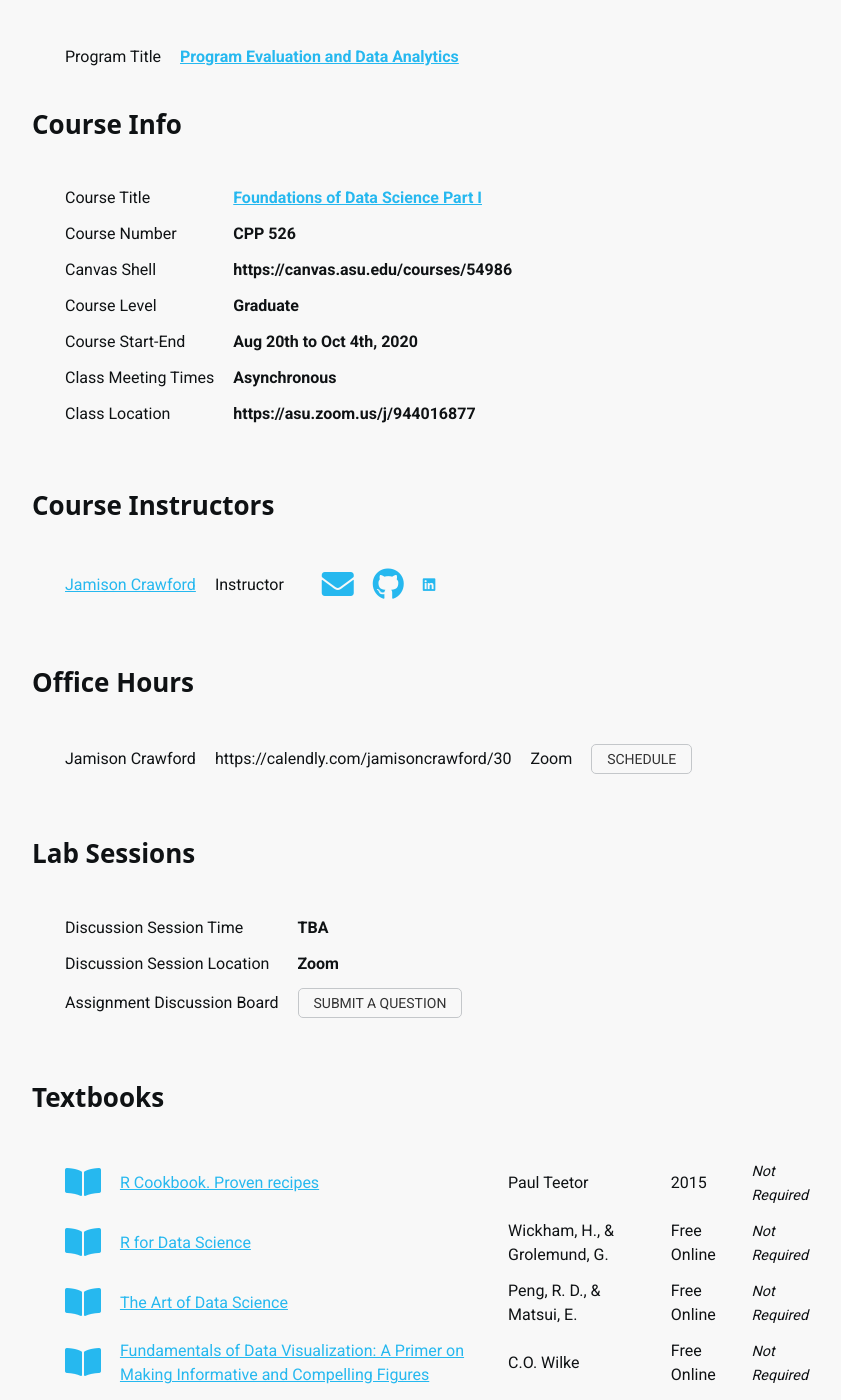
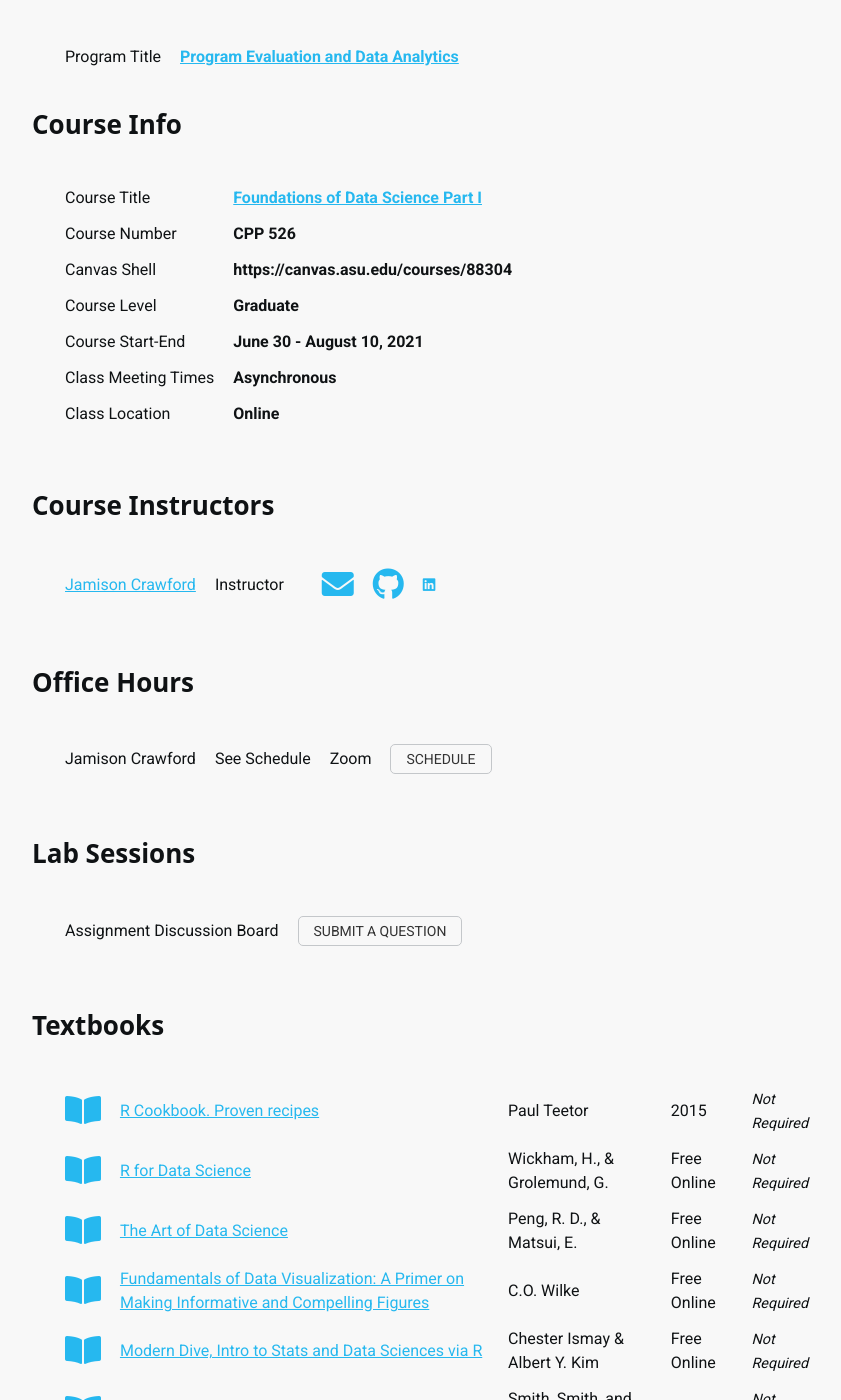
Before and after one commit to DS4PS/cpp-526-sum-2021, a Jekyll site: the page built from index.md, in a window 1280 px wide and 1400 px high, scrolled down 1100 px. Shown: the whole window, without its empty margins (208-1049 px from the left). Built offline with Jekyll 4.4.1, drawn with Linux system fonts in a browser that asks for light colours; nearby versions of some CDN libraries; a style sheet for code colours, icons or effects is not loaded.

Commit message:
date range for 2021, canvas link, calendly url

```diff
--- a/index.md
+++ b/index.md
@@ -13,14 +13,12 @@ info:
  course_title: Foundations of Data Science Part I
  course_number: CPP 526
  course_level: Graduate
- course_website: 'https://canvas.asu.edu/courses/54986'
- course_start_end_dates: Aug 20th to Oct 4th, 2020
+ course_website: 'https://canvas.asu.edu/courses/88304'
+ course_start_end_dates: June 30 - August 10, 2021
  course_prerequisites:
  class_meets_when:  Asynchronous
- class_meets_where:  'https://asu.zoom.us/j/944016877'
- review_sessions_when: TBA
- review_sessions_where: Zoom
- discussion_board_url: 'https://ds4ps.org/cpp-526-fall-2020/help/'
+ class_meets_where:  Online
+ discussion_board_url: 'https://ds4ps.org/cpp-526-sum-2021/help/'
 
 instructor:
 -  name: Jamison Crawford
@@ -32,9 +30,9 @@ instructor:
    twitter_url:
    scholar_url:
    linked_in_url: 'https://www.linkedin.com/in/jamisoncrawford/'
-   office_hours_time: 'https://calendly.com/jamisoncrawford/30'
+   office_hours_time: See Schedule
    office_hours_location: Zoom
-   office_hours_app_url:
+   office_hours_app_url: 'https://calendly.com/jamisoncrawford/30'
 
 
 textbooks:
@@ -286,7 +284,7 @@ As students are all aware, ASU Online courses are typically offered on a seven a
 
 **Note:** The course instructor may from time to time adjust assigned readings or adjust the due dates for assignment. The basic course content approach and learning objectives will not change, but slight modifications are possible if circumstances warrant an adjustment.
 
-Visit the [**Course Schedule**](https://ds4ps.org/cpp-526-sum-2020/schedule/).
+Visit the [**Course Schedule**](https://ds4ps.org/cpp-526-sum-2021/schedule/).
 
 <br>
 <br>
```
